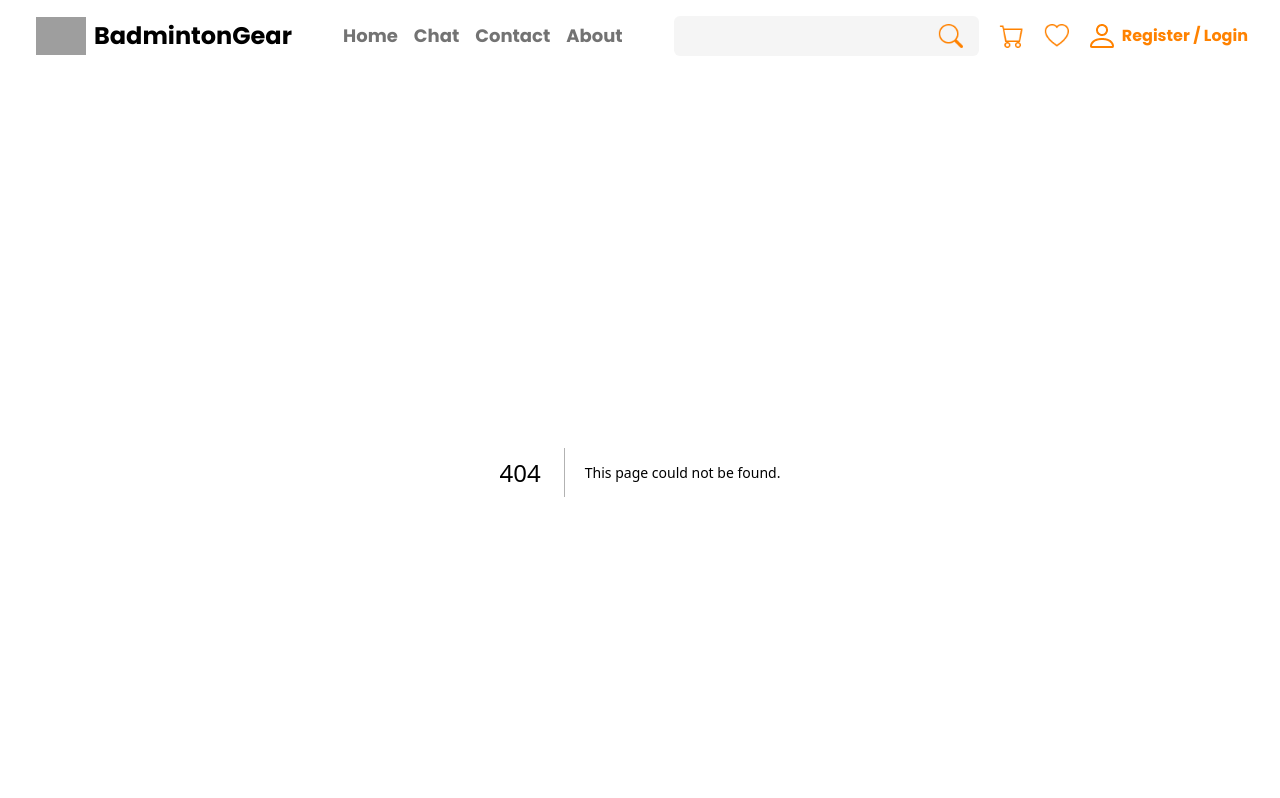
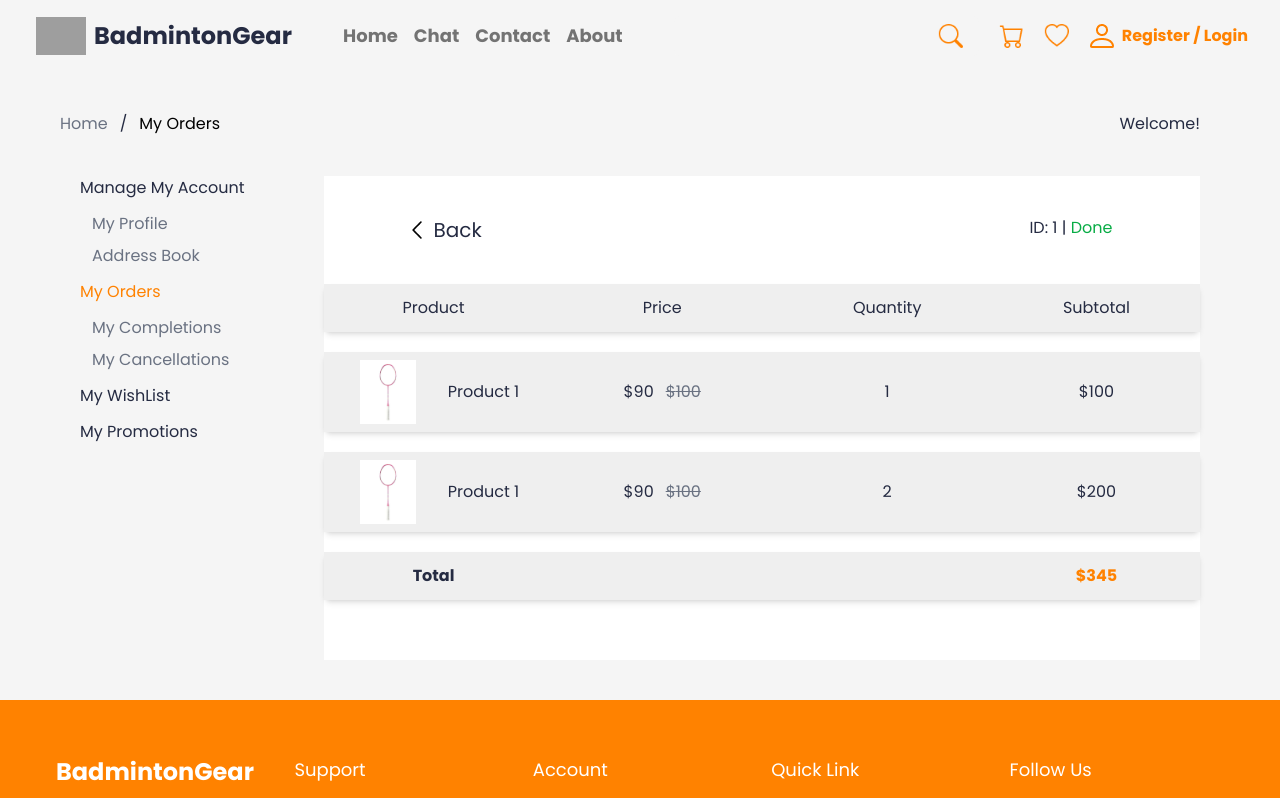
Before and after one commit to ITechIOI/SE113-BadmintonGear-Testing, a Next.js app: page /orderdetail in a window 1280 px wide. Before the commit this address had no page. Shown: the top 798 px of the page. Built offline with nearby package versions, Linux system fonts and the light colour scheme; grey boxes are pictures that could not be loaded.

Commit message:
Submit Order Detail

```diff
--- /dev/null
+++ b/src/app/orderdetail/page.js
@@ -0,0 +1,81 @@
+"use client"
+import React, { useState, useEffect } from 'react'
+import Cookies from "js-cookie";
+import OrderDetailItem from '@/components/Detail';
+import Image from 'next/image';
+
+export default function OrderDetailPage(id) {
+    const [order, setOrder] = useState({ id: "1", total: 345, state: "Done" })
+    const [details, setDetails] = useState([
+        { id: "1", product: "Product 1", image: "/images/product1.png", price: 100, quantity: 1, discount: 10 },
+        { id: "2", product: "Product 1", image: "/images/product1.png", price: 100, quantity: 2, discount: 10 },
+    ]); // Khởi tạo state cho danh sách chi tiết dơn hàng
+    const [user, setUser] = useState(null);
+    useEffect(() => {
+        const storedUser = Cookies.get("user"); // Lấy thông tin người dùng từ cookie
+        if (storedUser) {
+            setUser(storedUser); // Nếu có dữ liệu, cập nhật state `user`
+        }
+    }, []);
+    return (
+        <div>
+            <div className='flex justify-between mr-20 mt-10 '>
+                <div id="roadmap" className="flex items-center ml-15">
+                    <a className="text-gray-500" href="/">Home</a>
+                    <label className="ml-3 mr-3">/</label>
+                    <a className="text-black" href="/order">My Orders</a>
+                </div>
+                <div >Welcome! <span className='text-[#ff8200]'>{user ? `${user.username} !` : ""}</span></div>
+            </div>
+            <div className='mx-20 grid grid-cols-[20%_1fr] gap-5 mt-10'>
+                <div className='flex flex-col gap-3 font-medium' >
+                    <a href='/account'>Manage My Account</a>
+                    <div className='text-gray-500 font-normal ml-3 flex flex-col gap-2'>
+                        <a href='/account' >My Profile</a>
+                        <a href='address' >Address Book</a>
+                    </div>
+                    <a href='/order' className='text-[#ff8200]'>My Orders</a>
+                    <div className='text-gray-500 font-normal ml-3 flex flex-col gap-2'>
+                        <a href='/completion'>My Completions</a>
+                        <a href='/cancellation'>My Cancellations</a>
+                    </div>
+                    <a href='/wishlist'>My WishList</a>
+                    <a href='/promotion'>My Promotions</a>
+                </div>
+                <div className='w-full bg-white pb-10'>
+                    <div className='flex justify-between w-4/5 mx-auto mt-10'
+                        onClick={() => window.history.back()}>
+                        <div className='flex gap-3 w-1/2 items-center'>
+                            <Image src={"/icons/backic.png"} alt="back" width={10} height={15} className='cursor-pointer object-contain' />
+                            <p className='text-xl w-4/5 '>Back</p>
+                        </div>
+                        <div>ID: {order?order.id:""} | <span className={order.state === "On Delivery" ? "text-[#ff8200]"
+                            : (order.state === "Done" ? "text-[#08AC45]" : "text-[#EA4335]")} >
+                            {order.state}</span></div>
+                    </div>
+
+                    <table className='w-full mt-5 border-separate border-spacing-y-5'>
+                        <thead>
+                            <tr className='bg-[#efefef] shadow-md rounded-md'>
+                                <th className='font-medium py-3'>Product</th>
+                                <th className='font-medium'>Price</th>
+                                <th className='font-medium'>Quantity</th>
+                                <th className='font-medium'>Subtotal</th>
+                            </tr>
+                        </thead>
+                        <tbody className='w-full text-center'>
+                            {details.map((item) =>
+                                (<OrderDetailItem key={item.id} item={item} />))}
+                            <tr className='bg-[#efefef] shadow-md rounded-md font-semibold'>
+                                <td>Total</td>
+                                <td></td>
+                                <td></td>
+                                <td className='text-[#ff8200] py-3 '>${order.total}</td>
+                            </tr>
+                        </tbody>
+                    </table>
+                </div>
+            </div>
+        </div>
+    )
+}
--- /dev/null
+++ b/src/components/Detail.js
@@ -0,0 +1,23 @@
+import React from 'react'
+import Image from 'next/image';
+
+export default function OrderDetailItem(item) {
+    const currentPrice = item.item.price - (item.item.price * item.item.discount / 100);
+    return (
+        <tr className='bg-[#efefef] shadow-md rounded-md'>
+            <td className='w-1/4'>
+                <div className='flex items-center justify-center gap-5'>
+                    <Image src={item.item.image} alt="Product" width={70} height={70} className='w-20 h-20 object-contain rounded-lg p-2' />
+                    <label className='font-medium'>{item.item.product}</label>
+                </div></td>
+            <td>
+                <div className='flex gap-3 justify-center'>
+                    <p>${currentPrice}</p>
+                    <p className='line-through text-gray-500'>${item.item.discount===0?"":item.item.price}</p>
+                </div>
+            </td>
+            <td >{item.item.quantity}</td>
+            <td>${item.item.price*item.item.quantity}</td>
+        </tr>
+    )
+}
```
Also changed, not shown: public/icons/backic.png (added).
